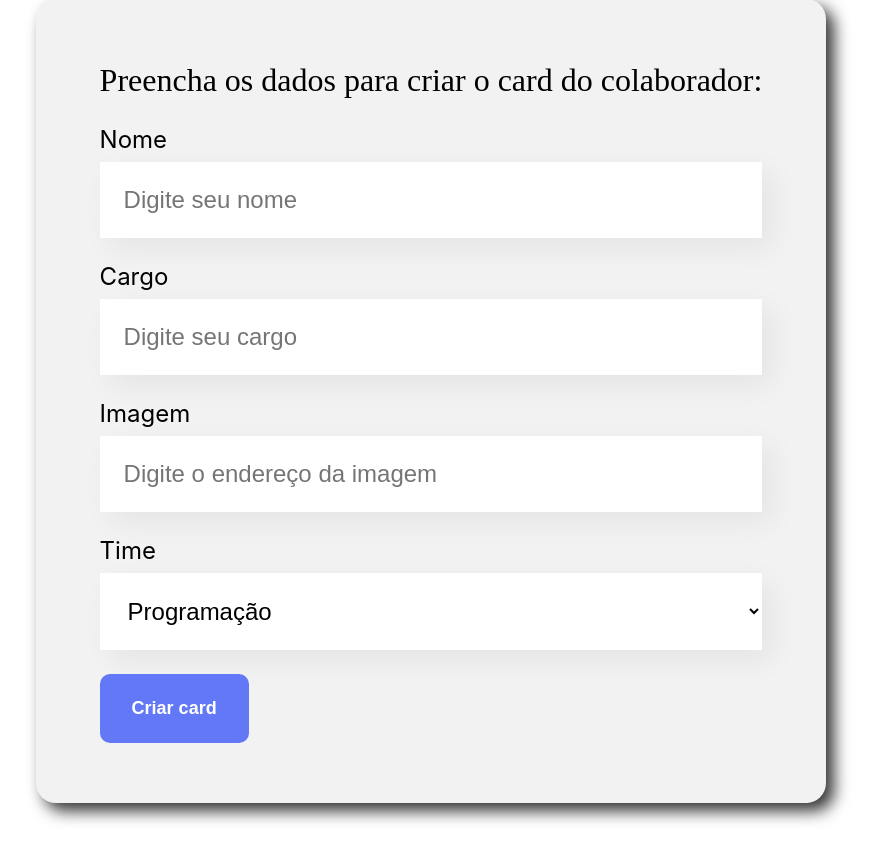
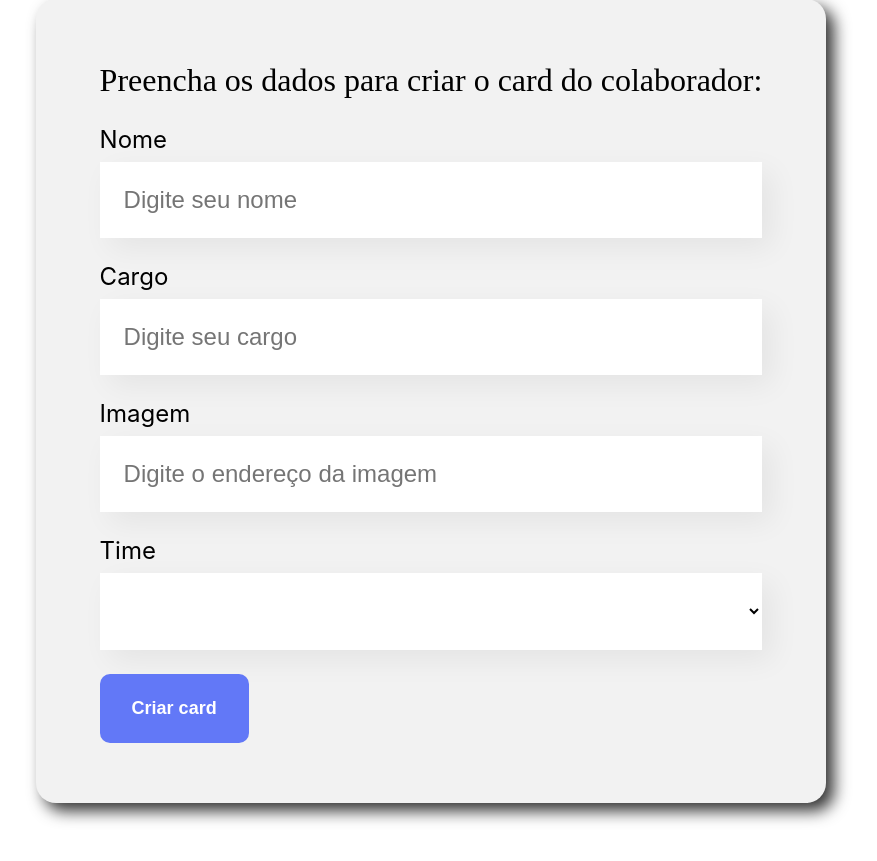
Before and after one commit to carolmartins09/app-organo-react, a React (Create React App) app: page / in a window 1280 px wide. Shown: the part 579-1440 px from the top of the page, without its empty margins (209-1086 px from the left). Built offline with nearby package versions, Linux system fonts and the light colour scheme; the HTML template or start-up script is replaced by a standard one.

Commit message:
finalizando componentes

```diff
--- a/src/App.js
+++ b/src/App.js
@@ -45,7 +45,6 @@ function App() {
 
   const [colaboradores, setColaboradores] = useState([])
   const aoNovoColaboradorAdicionado = (colaborador) => {
-    console.log(colaborador)
     setColaboradores([...colaboradores, colaborador])
   }
 
--- a/src/componentes/Colaborador/index.js
+++ b/src/componentes/Colaborador/index.js
@@ -1,9 +1,9 @@
 import './Colaborador.css'
 
-const Colaborador = ({nome, cargo, imagem}) => {
+const Colaborador = ({nome, cargo, imagem, corDeFundo}) => {
     return (
         <div className='colaborador'>
-            <div className='cabecalho'>
+            <div className='cabecalho' style={{backgroundColor: corDeFundo }}>
                 <img src = {imagem} alt = {nome}/>
             </div>
             <div className='rodape'>
--- a/src/componentes/ListaSuspensa/index.js
+++ b/src/componentes/ListaSuspensa/index.js
@@ -4,7 +4,11 @@ const ListaSuspensa = (props) => {
     return (
         <div className="lista-suspensa">
             <label>{props.label}</label>
-            <select onChange={evento => props.aoAlterado(evento.target.value)} required = {props.obrigatorio} value={props.value}>
+            <select
+                onChange={evento => props.aoAlterado(evento.target.value)}
+                required = {props.obrigatorio}
+                value={props.valor}>
+                <option value = ''></option>
                 {props.itens.map(item => <option key = {item}>{item}</option>)}
             </select>
         </div>
--- a/src/componentes/Time/index.js
+++ b/src/componentes/Time/index.js
@@ -9,6 +9,8 @@ const Time = (props) => {
             <h3 style={{ borderColor: props.corPrimaria }}>{props.nome}</h3>
             <div className='colaboradores'>
                 {props.colaboradores.map(colaborador => <Colaborador
+                    corDeFundo = {props.corPrimaria}
+                    key = {colaborador.nome}
                     nome = {colaborador.nome}
                     cargo = {colaborador.cargo}
                     imagem = {colaborador.imagem}
```
